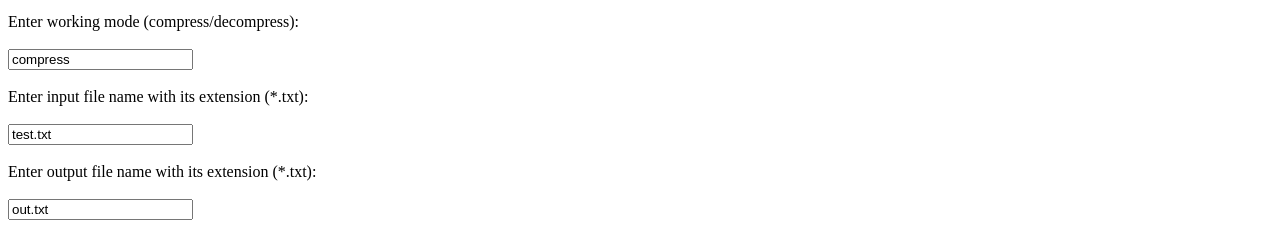
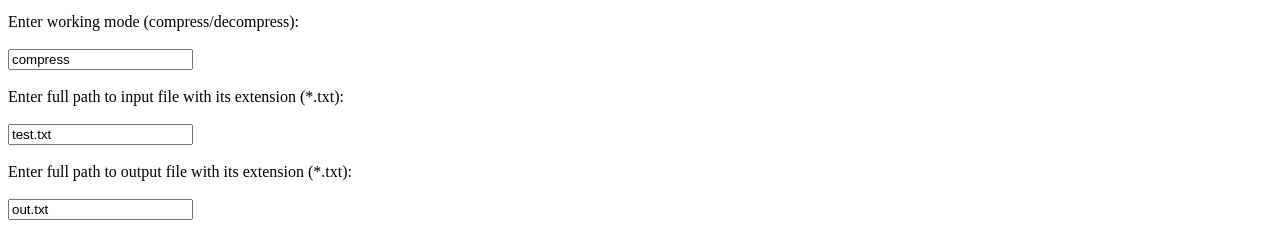
Before and after one commit to birdman98/TextFilesCompressor-JavaServlets, a plain HTML site: page WebTextFilesCompressor/web/index.html in a window 1280 px wide. Shown: the part 152-383 px from the top of the page. Drawn offline with Linux system fonts and the light colour scheme.

Commit message:
added more detailed informations for user

```diff
--- a/WebTextFilesCompressor/web/index.html
+++ b/WebTextFilesCompressor/web/index.html
@@ -13,11 +13,11 @@
             <div> Enter working mode (compress/decompress): </div>
             <br>
             <input type="text" value="compress" name="mode"/>
-            <div> <br> Enter input file name with its extension (*.txt): </div>
+            <div> <br> Enter full path to input file with its extension (*.txt): </div>
             <br>
             <input type="text" value="test.txt" name="inputFile"/>
             <br>
-            <div> <br> Enter output file name with its extension (*.txt): </div>
+            <div> <br> Enter full path to output file with its extension (*.txt): </div>
             <br>
             <input type="text" value="out.txt" name="outputFile"/>
             <br>
```
